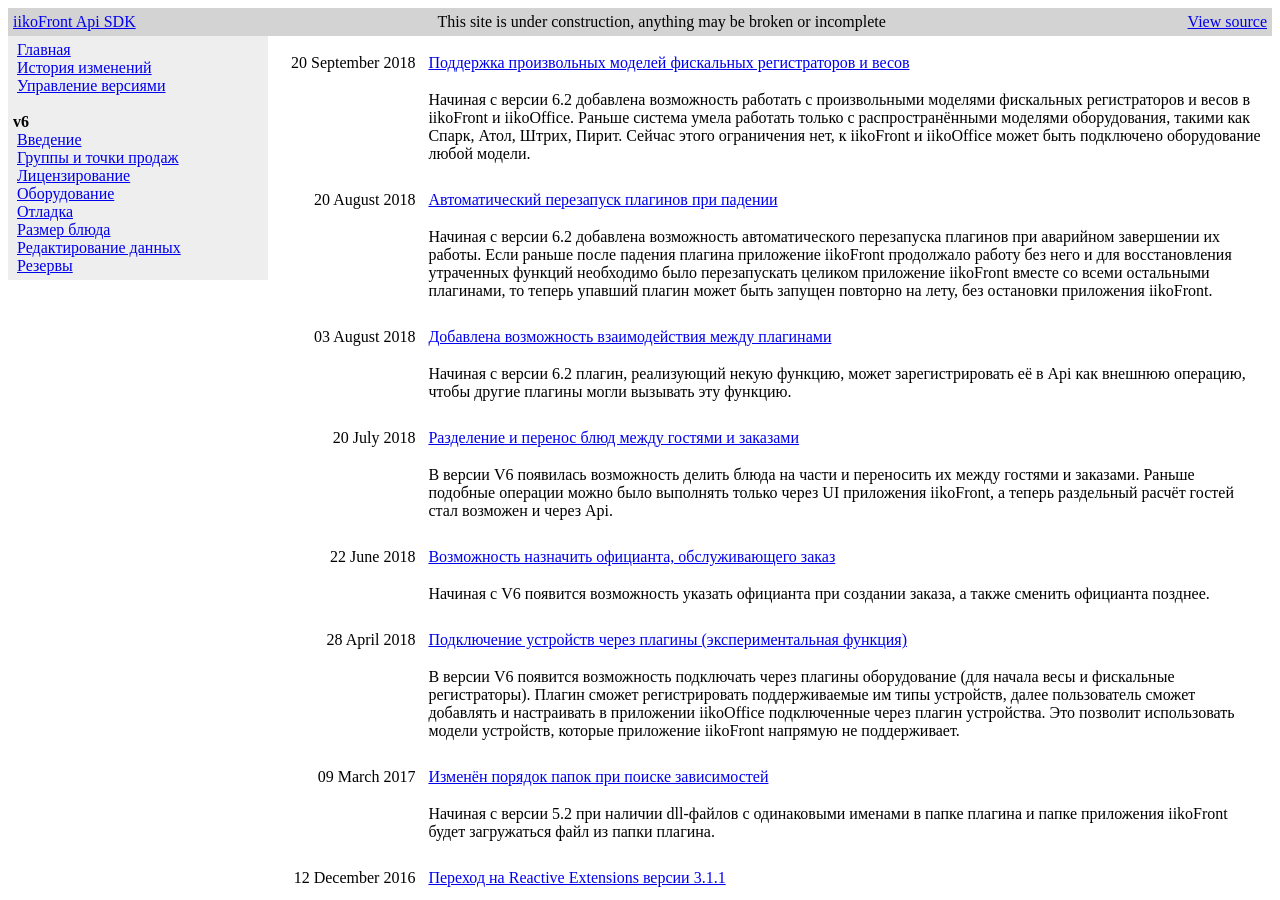
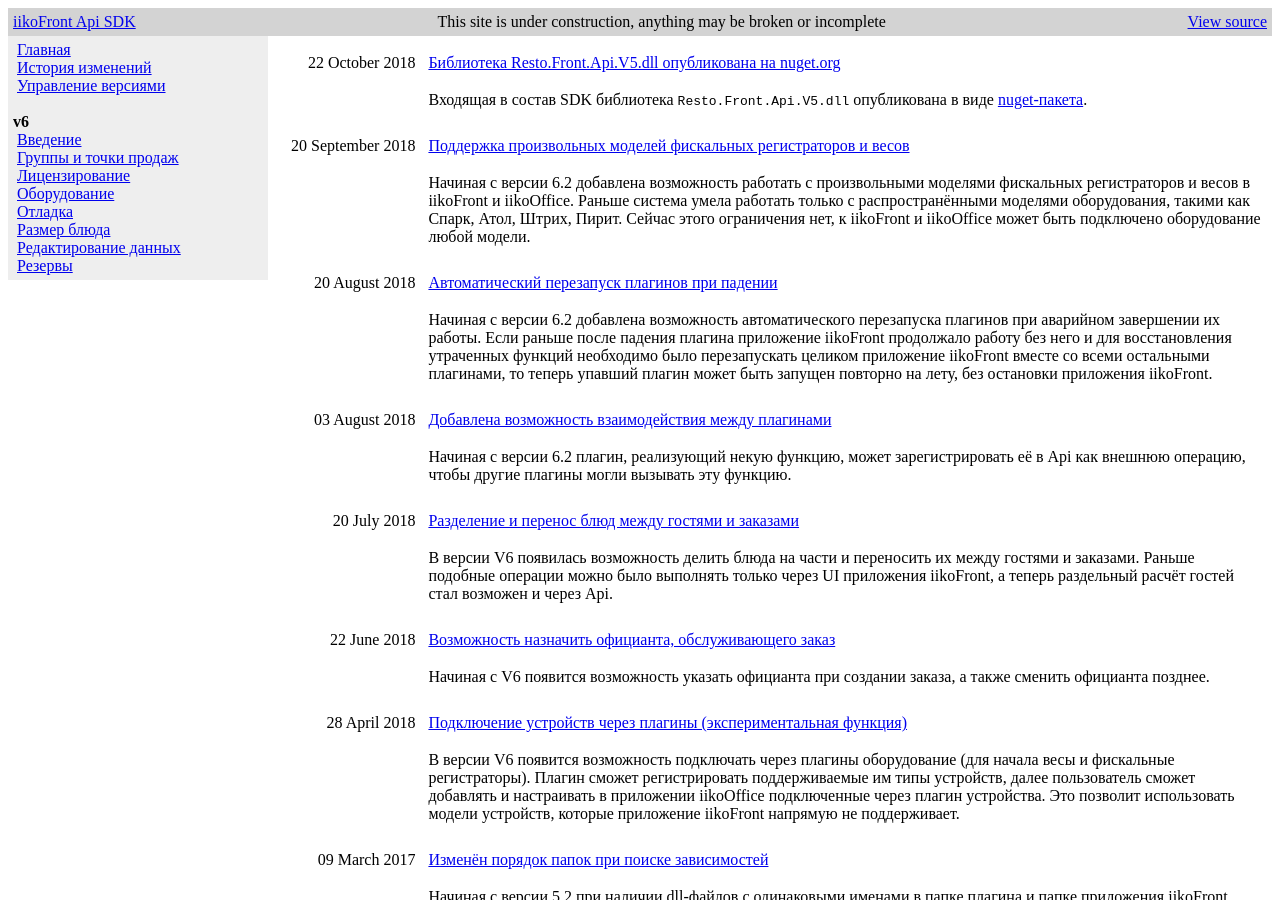
Before and after one commit to iiko/front.api.doc, a Jekyll site: the page built from changelog.md, in a window 1280 px wide and 900 px high. Built offline with Jekyll 4.4.1, drawn with Linux system fonts in a browser that asks for light colours.

Commit message:
RMS-47951 Added post about V5 via nuget

```diff
--- a/_layouts/default.html
+++ b/_layouts/default.html
@@ -112,7 +112,7 @@
                 Last change: {{ site.time | date_to_long_string }}
             </div>
             <div style="margin: 0 auto">
-                iiko, 2015
+                iiko, 2018
             </div>
         </div>
     </footer>
--- /dev/null
+++ b/_posts/2018-10-22-v5-via-nuget.md
@@ -0,0 +1,13 @@
+---
+title: Библиотека Resto.Front.Api.V5.dll опубликована на nuget.org
+layout: default
+---
+Входящая в состав SDK библиотека `Resto.Front.Api.V5.dll` опубликована в виде [nuget-пакета](https://www.nuget.org/packages/Resto.Front.Api.V5/).
+
+Эта библиотека по-прежнему будет доступна в составе SDK, но при разработке плагина рекомендуется [подключать](https://docs.microsoft.com/en-us/nuget/consume-packages/package-references-in-project-files) её именно как nuget-пакет, не следует хранить библиотеку в репозитории с исходниками плагина и ссылаться на неё как на локальный файл.
+
+В SDK помимо библиотеки с основными интерфейсами (`Resto.Front.Api.V5.dll`) была также библиотека с дополнительными параметрами сторонних типов оплаты (`Resto.Front.Api.V5.PaymentTypes.dll`). В nuget опубликована только первая из них, вторая на практике не используется и начиная с Api V6 будет удалена.
+
+Версия опубликованной библиотеки — 5.4.1160.0, именно в этой сборке приложения iikoFront была зафиксирована версия Api V5. Хотя в более поздних SDK можно найти более новые версии файла `Resto.Front.Api.V5.dll`, по контракту все они между собой идентичны. Соответственно, все последующие версии приложения iikoFront, поддерживающие V5, совместимы с публичным контрактом любой из этих версий.
+
+Пока версия Api V6 не зафиксирована, однако, предполагается публикация pre-release-версий библиотеки `Resto.Front.Api.V6.dll`. Версия V4 объявлена устаревшей и вскоре её поддержка будет прекращена, nuget-пакеты для этой версии Api публиковаться не будут.
```
